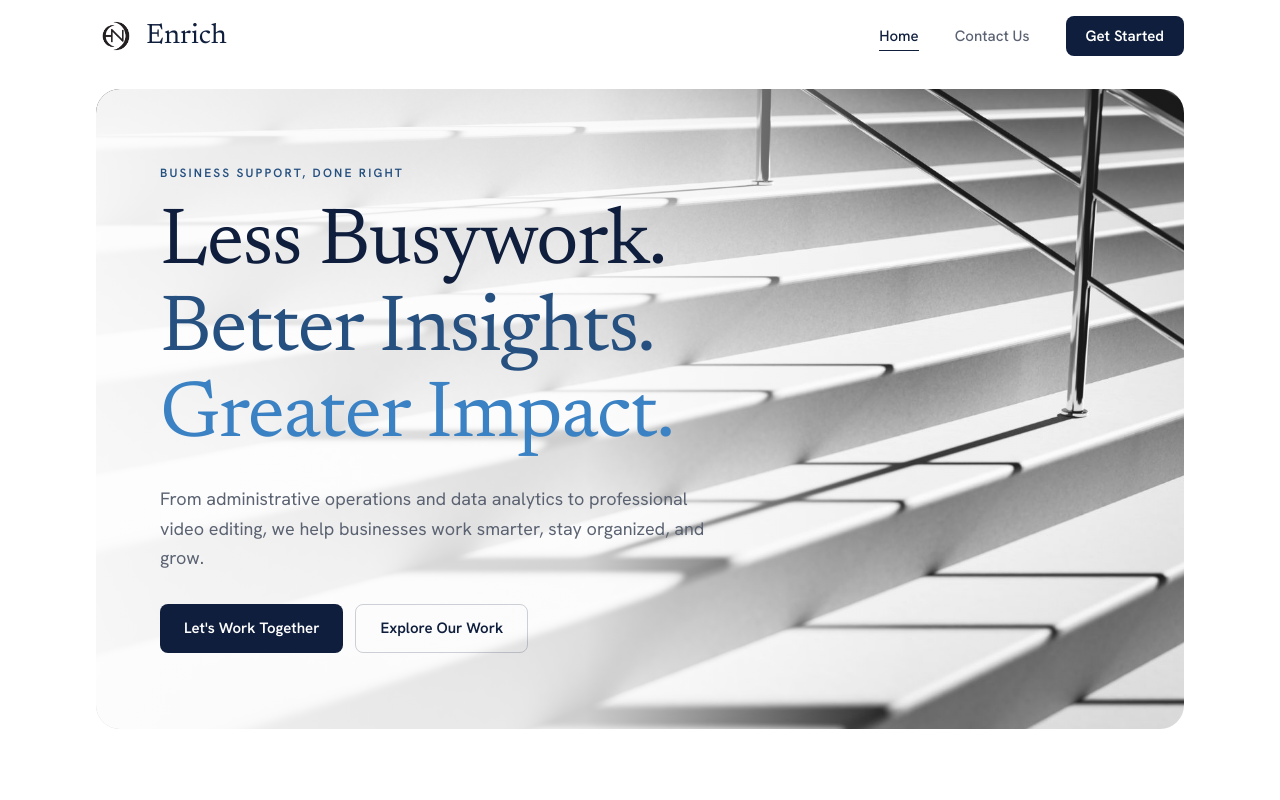
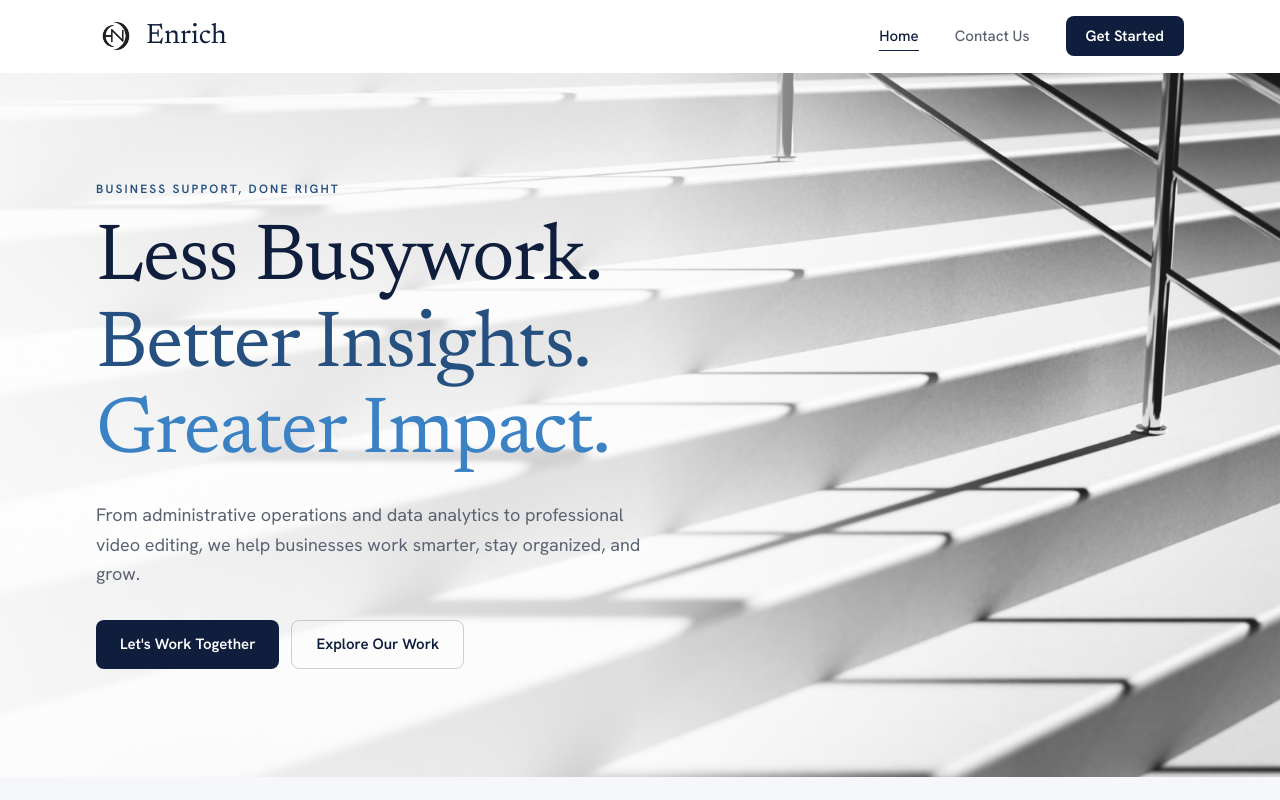
Before and after one commit to ralphchristiandD/agency-website, a Nuxt app: page /va-support in a window 1280 px wide. Shown: the top 800 px of the page. Built offline with nearby package versions, Linux system fonts and the light colour scheme.

Commit message:
VA Support hero: full-width staircase photo, no icon cards

```diff
--- a/app/pages/va-support.vue
+++ b/app/pages/va-support.vue
@@ -7,11 +7,11 @@ useSeoMeta({
     'U.S.-led business support: administrative operations, data analytics and reporting, and professional video editing. Less busywork, better insights, greater impact.',
 })
 
-// Each headline phrase is paired with the service it stands for, shading from navy to light blue
+// The headline shades line by line from navy to light blue
 const heroLines = [
-  { text: 'Less Busywork.', visual: 'checklist', color: 'text-navy' },
-  { text: 'Better Insights.', visual: 'chart', color: 'text-accent-mid' },
-  { text: 'Greater Impact.', visual: 'video', color: 'text-accent' },
+  { text: 'Less Busywork.', color: 'text-navy' },
+  { text: 'Better Insights.', color: 'text-accent-mid' },
+  { text: 'Greater Impact.', color: 'text-accent' },
 ] as const
 
 const highlights = [
@@ -37,12 +37,9 @@ const steps = [
 
 <template>
   <div>
-    <!-- HERO: black-and-white staircase photo ("steps up"), faded to white behind the text.
-         The three cards (checklist, chart, video) stand for the three services.
-         To change the photo, replace /public/images/hero-staircase.jpg. -->
-    <section class="pb-20 pt-2 sm:pb-28 sm:pt-4">
-      <div class="container-page">
-        <div class="relative isolate overflow-hidden rounded-3xl bg-white">
+    <!-- HERO: black-and-white staircase photo ("steps up") across the full width of the screen,
+         faded to white behind the text. To change the photo, replace /public/images/hero-staircase.jpg. -->
+    <section class="relative isolate overflow-hidden bg-white">
       <img
         src="/images/hero-staircase.jpg"
         alt=""
@@ -52,19 +49,11 @@ const steps = [
         class="absolute inset-0 -z-10 size-full object-cover grayscale"
       >
       <!-- White fade so the text stays easy to read: from the bottom on phones, from the left on desktop -->
-          <div class="absolute inset-0 -z-10 bg-linear-to-t from-white/95 via-white/85 via-60% to-white/40 lg:bg-linear-to-r lg:from-white/95 lg:via-white/80 lg:via-45% lg:to-white/10 lg:to-75%" />
+      <div class="absolute inset-0 -z-10 bg-linear-to-t from-white/95 via-white/85 via-60% to-white/40 lg:bg-linear-to-r lg:from-white/95 lg:via-white/80 lg:via-50% lg:to-white/10 lg:to-80%" />
 
-          <div class="flex flex-col gap-8 px-6 pb-10 pt-6 sm:px-12 sm:pb-14 sm:pt-10 lg:min-h-[40rem] lg:flex-row lg:items-center lg:justify-between lg:gap-10 lg:p-16">
-            <!-- Service cards: a row along the top on phones and tablets -->
-            <div class="rise grid max-w-sm grid-cols-3 gap-2 lg:hidden" aria-hidden="true">
-              <span v-for="line in heroLines" :key="line.visual" class="rounded-lg shadow-md shadow-navy/10">
-                <HeroVisual :kind="line.visual" compact />
-              </span>
-            </div>
-
-            <div>
+      <div class="container-page pb-16 pt-28 sm:pb-24 sm:pt-40 lg:flex lg:min-h-[44rem] lg:flex-col lg:justify-center lg:py-24">
         <p class="eyebrow rise">Business support, done right</p>
-              <h1 class="mt-5 text-[2.25rem] leading-[1.08] sm:text-6xl md:text-7xl lg:text-[4.25rem] xl:text-[5rem]">
+        <h1 class="mt-5 text-[2.375rem] leading-[1.08] sm:text-6xl md:text-7xl lg:text-[5rem]">
           <span
             v-for="(line, i) in heroLines"
             :key="line.text"
@@ -80,21 +69,6 @@ const steps = [
           <NuxtLink to="/contact" class="btn-primary">Let's Work Together</NuxtLink>
           <!-- Points to Our Services while the Portfolio page is hidden (see backups/portfolio-page) -->
           <a href="#services" class="btn-secondary">Explore Our Work</a>
-              </div>
-            </div>
-
-            <!-- Service cards: a staggered stack on the right on desktop -->
-            <div class="rise hidden shrink-0 flex-col gap-4 lg:flex" style="animation-delay: 200ms" aria-hidden="true">
-              <span
-                v-for="(line, i) in heroLines"
-                :key="line.visual"
-                class="w-fit rounded-xl shadow-lg shadow-navy/10"
-                :class="{ '-ml-10': i === 1 }"
-              >
-                <HeroVisual :kind="line.visual" />
-              </span>
-            </div>
-          </div>
         </div>
       </div>
     </section>
```
Also changed, not shown: 1 other file (tests, documents, lock files or other folders). Lines whose indentation alone changed are shown as unchanged.
